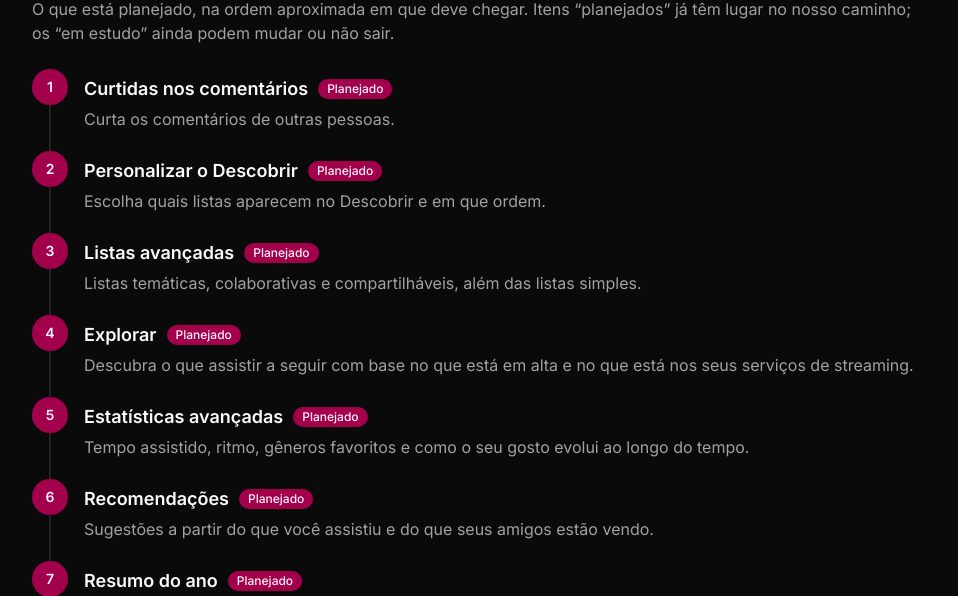
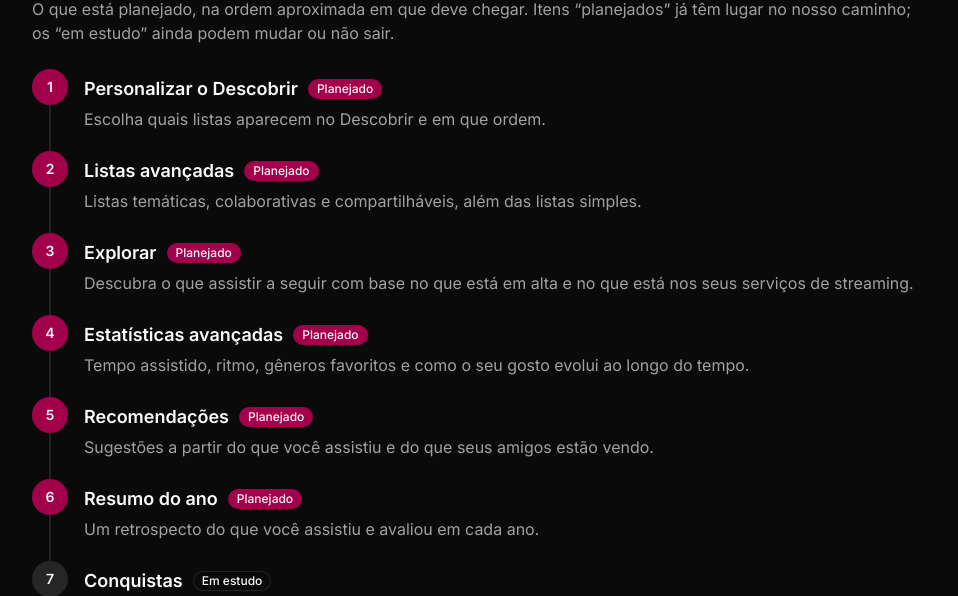
Before and after one commit to flomo-labs/flomo, a Next.js app: page /em-breve in a window 1280 px wide. Shown: the part 204-800 px from the top of the page, without its empty margins (160-1118 px from the left). Built offline with nearby package versions, Linux system fonts and the light colour scheme; no server answers.

Commit message:
chore(roadmap): tira curtidas nos comentários do Em breve

```diff
--- a/src/content/roadmap.ts
+++ b/src/content/roadmap.ts
@@ -19,12 +19,6 @@ export const ROADMAP_STATUS_LABEL: Record<RoadmapStatus, string> = {
 };
 
 export const roadmap: readonly RoadmapItem[] = [
-  {
-    id: "curtidas-nos-comentarios",
-    title: "Curtidas nos comentários",
-    description: "Curta os comentários de outras pessoas.",
-    status: "planned",
-  },
   {
     id: "descobrir-personalizado",
     title: "Personalizar o Descobrir",
```
